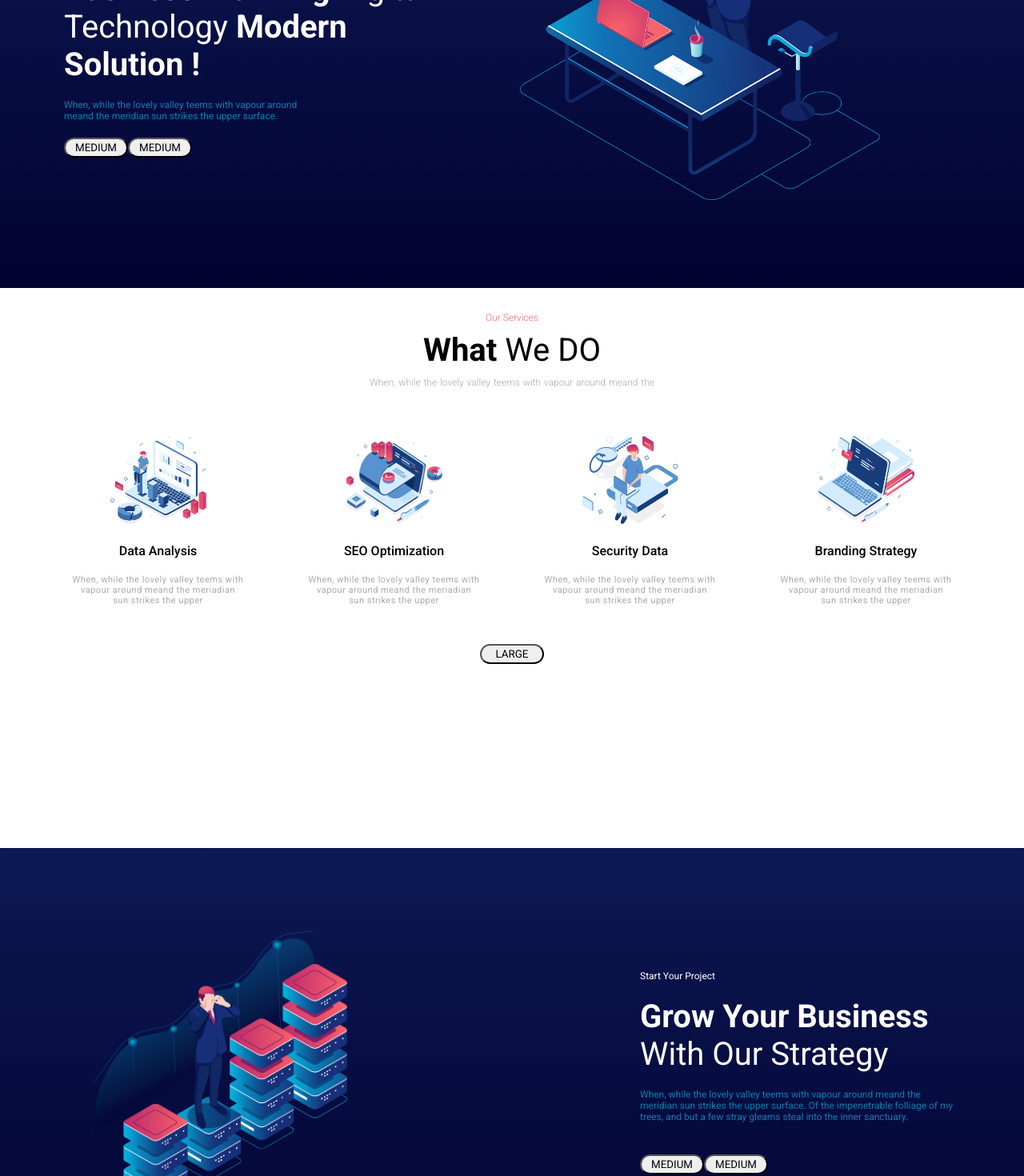
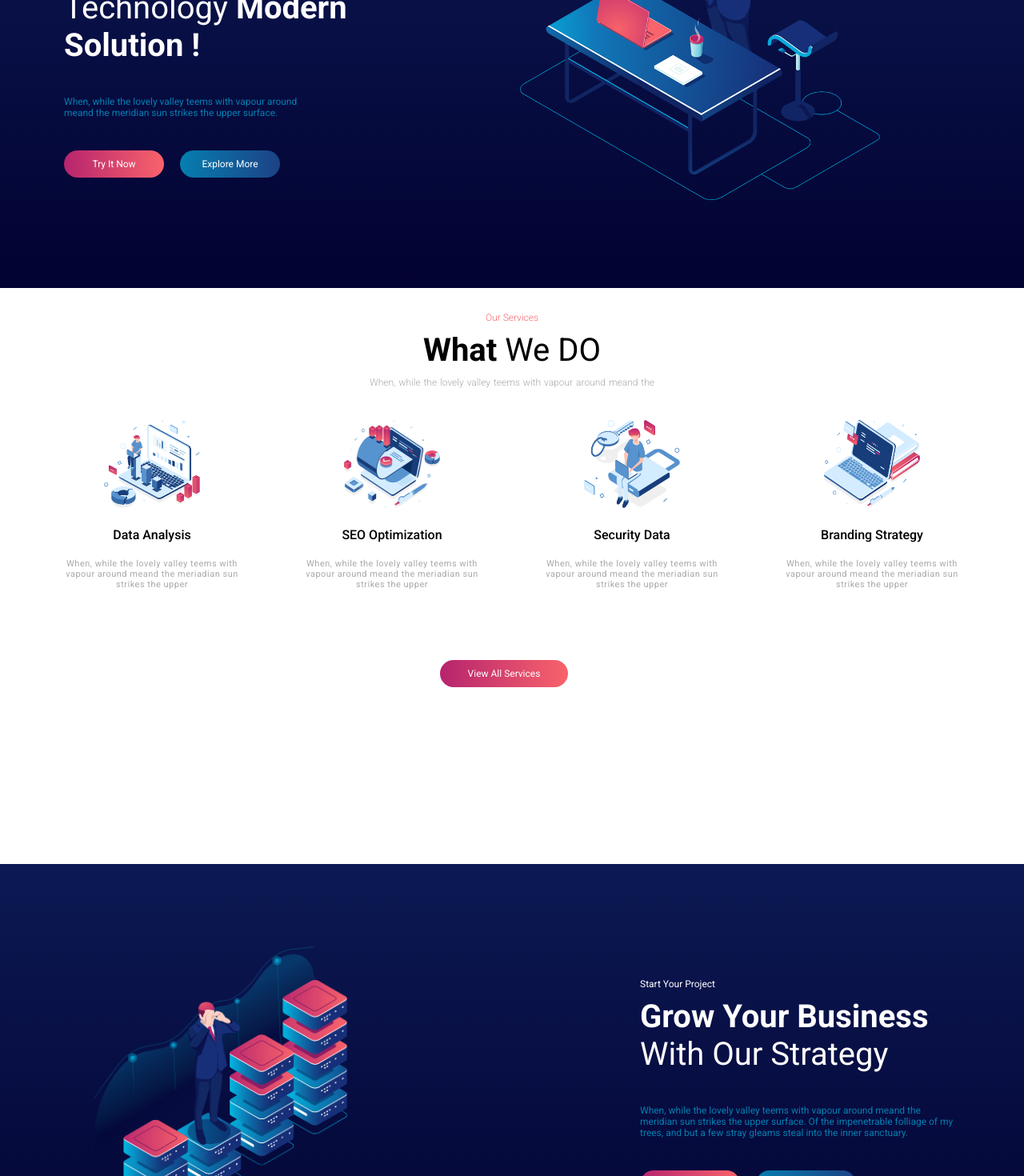
Before and after one commit to elisasalvatore/proj-html-vuejs, a Vue app: page / in a window 1280 px wide. Shown: the part 280-1750 px from the top of the page at 80% size. Built offline with nearby package versions, Linux system fonts and the light colour scheme.

Commit message:
added buttons and hover effects

```diff
--- a/src/components/Header.vue
+++ b/src/components/Header.vue
@@ -11,9 +11,8 @@
         </li>
       </ul>
 
-      <button>Sign In</button>
+      <button class="bt-header bg-blue-light-to-dark">Sign In</button>
     </div>
-
 
   </header>
 </template>
@@ -28,6 +27,7 @@ export default {
 </script>
 
 <style scoped lang="scss">
+@import '@/style/main.scss';
 @import '@/style/variables.scss';
 
 header {
@@ -42,6 +42,7 @@ header {
   .logo > img {
    width: 100px;
    height: 40px;
+   cursor: pointer;
   }
 
   .nav-menu {
--- a/src/components/JumbotronGrow.vue
+++ b/src/components/JumbotronGrow.vue
@@ -11,8 +11,8 @@
             <p class="jumbo-paragraph">When, while the lovely valley teems with vapour around meand the meridian sun strikes the upper surface. Of the impenetrable folliage of my trees, and but a few stray gleams steal into the inner sanctuary.</p>
 
             <div class="container-buttons">
-             <button>MEDIUM</button>
-             <button>MEDIUM</button>
+             <button class="bt-medium bg-pink-dark-to-light">Try It Now</button>
+             <button class="bt-medium bg-blue-light-to-dark">Explore More</button>
             </div>
         </div>
     </div>
@@ -36,13 +36,17 @@ export default ({
     }
 
     .jumbo-title {
-        margin-top: 20px;
+        margin-top: 10px;
     }
 
-    button {
-        margin-top: 20px;
+    .jumbo-paragraph {
+        padding: 20px 0;
     }
 
+    .container-buttons {
+        display: flex;
+        align-items: center;
+    }
 }
 
 .box-images{
--- a/src/components/JumbotronPlanning.vue
+++ b/src/components/JumbotronPlanning.vue
@@ -5,8 +5,8 @@
         <p class="jumbo-paragraph">When, while the lovely valley teems with vapour around meand the meridian sun strikes the upper surface.</p>
 
         <div class="container-buttons">
-          <button>MEDIUM</button>
-          <button>MEDIUM</button>
+          <button class="bt-medium bg-pink-dark-to-light">Try It Now</button>
+          <button class="bt-medium bg-blue-light-to-dark">Explore More</button>
         </div>
       </div>
 
@@ -34,6 +34,7 @@ export default ({
 
   .jumbo-paragraph {
     width: 300px;
+    padding: 20px 0;
   }
 
   > img {
@@ -42,6 +43,11 @@ export default ({
     bottom: 5%;
     right: 10%;
   }
+
+  .container-buttons {
+    display: flex;
+    align-items: center;
+  }
 }
 
 </style>
--- a/src/components/MainContainer.vue
+++ b/src/components/MainContainer.vue
@@ -6,7 +6,7 @@
         <Portfolio />
         <PriceList />
         <Blog />
-        <testimonial :testimonials="testimonials"/>
+        <testimonial :testimonials="testimonials" :sponsor="sponsor"/>
         <SubscribeUserEmail />
    </main>
 </template>
@@ -61,13 +61,6 @@ export default {
           paragraph: 'When, while the lovely valley teems with vapour around meand the meriadian sun strikes the upper'
         }
       ],
-      // sponsor: [
-      //   'client-1-1',
-      //   'clienty-2',
-      //   'clienty-4',
-      //   'client-5',
-      //   'clienty-3',
-      // ],
       testimonials: [  //TESTIMONIALS DATA
         {
           id: 0,
@@ -94,6 +87,13 @@ export default {
           role: 'Marketing Management',
         }
       ],
+      sponsor: [
+        'client-1-1',
+        'clienty-2',
+        'clienty-4',
+        'client-5',
+        'clienty-3',
+      ],
     }
   },
 }
--- a/src/components/OurServices.vue
+++ b/src/components/OurServices.vue
@@ -9,11 +9,15 @@
                 <img :src="require(`../assets/images/${service.image}.png`)">
                 <div class="service-title">{{service.title}}</div>
                 <div class="service-paragraph">{{service.paragraph}}</div>
+
+                <div class="arrow">
+                    <div class="bg-pink-dark-to-light">&#8702;</div>
+                </div>
             </div>
         </div>
 
         <div class="bt-service">
-            <button>LARGE</button>
+            <button class="bt-large bg-pink-dark-to-light">View All Services</button>
         </div>
     </div>
 </template>
@@ -33,23 +37,22 @@ export default {
 
 .section-container {
     background-color: #fff;
+    margin-bottom: 20px;
 
     .services-container {
         display: flex;
         justify-content: space-between;
         height: 300px;
-        padding: 0 50px;
+        padding: 0 40px;
 
         .service-box {
             width: calc(100% / 4);
-            padding: 40px;
+            padding: 20px;
 
-
-                >img {
-                    width: 120px;
-                    height: 110px;
-                }
-
+            >img {
+                width: 120px;
+                height: 110px;
+            }
 
             .service-title {
                 margin: 20px 0;
@@ -57,11 +60,66 @@ export default {
             }
 
             .service-paragraph {
+                padding: 0 10px;
                 font-size: 11px;
                 letter-spacing: 0.5px;
                 color: $text-gray;
             }
+
+            .arrow {
+                display: none;
+
+                > .bg-pink-dark-to-light {
+                    margin: 20px auto;
+                    position: relative;
+                    top: 8%;
+                    width: 50px;
+                    height: 50px;
+                    line-height: 50px;
+                    border-radius: 50%;
+                    background-color: $dark-pink;
+                    font-size: 12px;
+                    background-color: $dark-pink;
+                    background-image: linear-gradient(
+                        to left top,
+                        $light-pink,
+                        $dark-pink,
+                    );
+                }
+
+            }
+
+            &:hover {
+                color: #fff;
+                background-color: $brg-blue;
+                border-radius: 20px;
+
+                > img {
+                    width: 100px;
+                    height: 90px;
+                    padding: 9px;
+                    background-color: #fff;
+                    border-radius: 20px;
+                }
+
+                .service-paragraph {
+                    color: #fff;
+                }
+
+                .arrow {
+                    display: inline;
+                }
+
+            }
         }
+
+    }
+
+    .bt-service {
+        display: flex;
+        justify-content: center;
+        align-items: center;
+        margin: 20px 0;
     }
 }
 </style>
--- a/src/components/PriceList.vue
+++ b/src/components/PriceList.vue
@@ -20,11 +20,14 @@
                     <div class="detail"><b>Extreme</b> Typography</div>
                     <div class="detail"><b>Exceptional</b> Design</div>
                 </div>
-                <button>LARGE</button>
+
+                <button class="bt-large bt-order-gradient">Order  Now
+                    <span class="arrow">&#8702;</span>
+                </button>
             </div>
 
             <!-- CARD TWO -->
-             <div class="card pink-gradient">
+            <div class="card pink-gradient">
                 <div class="number-background">60</div>
                 <h1 class="card-title">Developing</h1>
                 <div class="card-subtitle">PRODUCT</div>
@@ -38,7 +41,11 @@
                     <div class="detail"><b>Extreme</b> Typography</div>
                     <div class="detail"><b>Exceptional</b> Design</div>
                 </div>
-                <button>LARGE</button>
+
+                <button class="bt-large bt-order-white">Order  Now
+                    <span class="arrow">&#8702;</span>
+                </button>
+
             </div>
 
             <!-- CARD THREE -->
@@ -56,7 +63,10 @@
                     <div class="detail"><b>Extreme</b> Typography</div>
                     <div class="detail"><b>Exceptional</b> Design</div>
                 </div>
-                <button>LARGE</button>
+
+                <button class="bt-large bt-order-gradient">Order  Now
+                    <span class="arrow">&#8702;</span>
+                </button>
             </div>
 
         </div>
--- a/src/components/SubscribeUserEmail.vue
+++ b/src/components/SubscribeUserEmail.vue
@@ -8,7 +8,7 @@
 
             <div class="subscribe-input">
                 <input type="text" placeholder="Enter your Email Address">
-                <button>MEDIUM</button>
+                <button class="bt-medium bg-blue-light-to-dark">Subscribe</button>
             </div>
         </div>
     </div>
@@ -28,7 +28,7 @@ export default {
     justify-content: center;
     align-items: center;
     height: 40vh;
-    padding: 20px;
+    padding: 30px;
     background-color: $brg-blue;
     background-image:
     // doppio gradiente: sopra blu (a sx chiaro a de scuro) sotto bianco
@@ -56,7 +56,6 @@ export default {
         border-radius: 20px;
 
         .subscribe-text {
-
             p {
                 font-size: 12px;
                 font-weight: lighter;
@@ -64,6 +63,19 @@ export default {
             }
         }
 
+        .subscribe-input {
+            input {
+                width: 300px;
+                border: none;
+                border-radius: 20px;
+                padding: 10px 20px;
+                color: #ccc;
+            }
+
+            button {
+                width: 90px;
+            }
+        }
     }
 }
 </style>
--- a/src/components/Testimonial.vue
+++ b/src/components/Testimonial.vue
@@ -11,7 +11,13 @@
                <div class="testimonial-review">{{testimonial.review}}</div>
                <div class="testimonial-name">{{testimonial.name}}</div>
                <div class="testimonial-role">{{testimonial.role}}</div>
+            </div>
 
+        </div>
+
+        <div class="sponsor-container">
+            <div class="sponsor-box" v-for="(item, i) in sponsor" :key="i">
+                <img :src="require(`../assets/images/${sponsor[i]}.png`)">
             </div>
         </div>
     </div>
@@ -22,6 +28,7 @@ export default ({
     name: 'Testimonial',
     props: {
         testimonials: Array,
+        sponsor: Array,
     }
 })
 </script>
@@ -31,7 +38,6 @@ export default ({
 
 .section-container {
     background-color: #fff;
-    border: 2px solid red;
 
     .testimonials-container {
         display: flex;
@@ -75,5 +81,19 @@ export default ({
             }
         }
     }
+
+    .sponsor-container {
+        display: flex;
+        justify-content: space-around;
+        align-items: center;
+        padding: 20px 0;
+
+        .sponsor-box {
+            > img {
+                width: 70px;
+            }
+        }
+
+    }
 }
 </style>
--- a/src/style/main.scss
+++ b/src/style/main.scss
@@ -1,3 +1,5 @@
+@import './variables.scss';
+
 * {
     margin: 0;
     padding: 0;
@@ -7,7 +9,69 @@
 
 // DA FINIRE
 button {
-    width: 80px;
-    height: 25px;
+    display: flex;
+    justify-content: center;
+    align-items: center;
+    border: none;
+    margin-right: 20px;
+    padding: 10px;
     border-radius: 20px;
+    cursor: pointer;
 }
+
+.bt-header {
+    width: 75px;
+    height: 30px;
+    color: #fff;
+
+}
+
+.bt-medium {
+    width: 125px;
+    color: #fff;
+}
+
+.bt-large {
+    width: 160px;
+    color: #fff;
+}
+
+.bg-blue-light-to-dark {
+    font-size: 12px;
+    background-color: $dark-blue;
+    background-image: linear-gradient(
+        to right,
+        $light-blue,
+        $dark-blue,
+    );
+
+    &:hover {
+        font-weight: 600;
+        background-color: $dark-pink;
+        background-image: linear-gradient(
+            to right,
+            $light-pink,
+            $dark-pink,
+        );
+    }
+}
+
+.bg-pink-dark-to-light {
+    font-size: 12px;
+    background-color: $dark-pink;
+    background-image: linear-gradient(
+        to left,
+        $light-pink,
+        $dark-pink,
+    );
+
+    &:hover {
+        font-weight: 600;
+        background-color: $dark-blue;
+        background-image: linear-gradient(
+            to left,
+            $light-blue,
+            $dark-blue,
+        );
+    }
+}
--- a/src/style/sectionsHeading.scss
+++ b/src/style/sectionsHeading.scss
@@ -3,7 +3,7 @@
 
 .section-container {
     // colore background specifico per ogni sezione
-    height:80vh;
+    height: 80vh;
     padding: 30px 0;
     text-align: center;
 
```
Also changed, not shown: src/style/priceCards.scss (+27 -1 lines).
